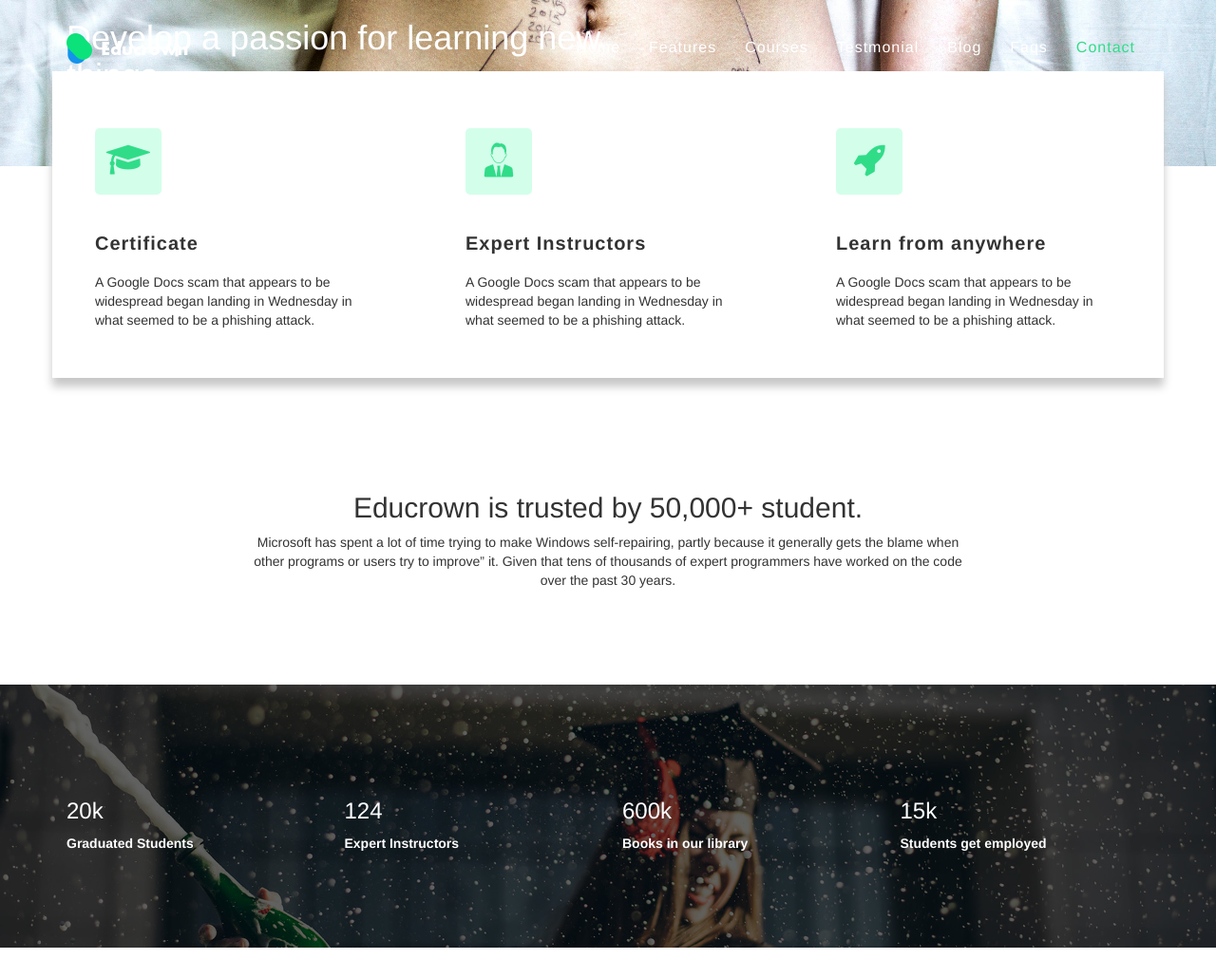
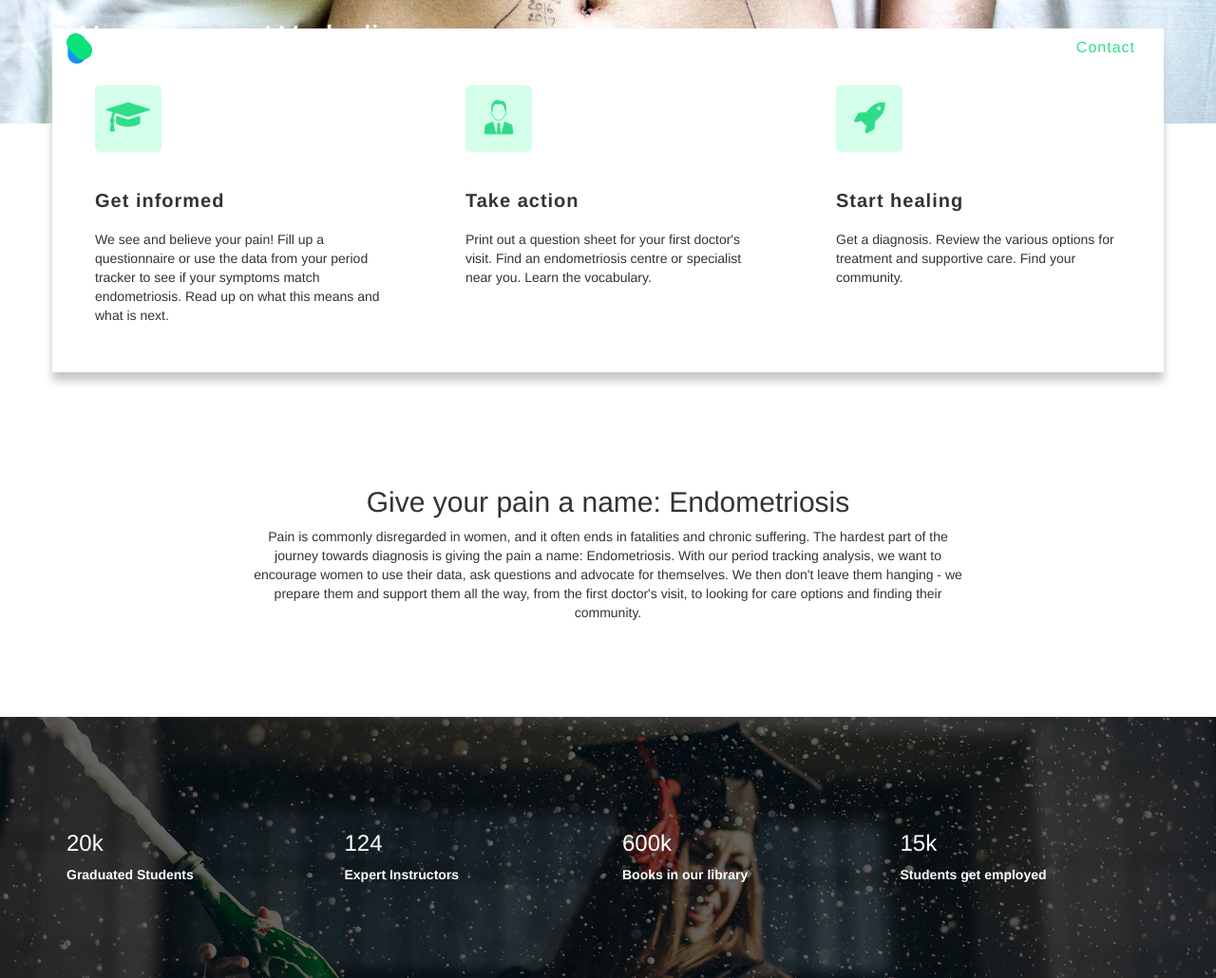
Before and after one commit to kick-back-endo/kick-back-endo-app, a Django app: page / in a window 1280 px wide; the page is wider, and only the part inside the window is pictured. Shown: the top 1030 px of that part at 95% size. Run offline with Django 3.2, Linux system fonts and the light colour scheme; some libraries are stand-ins or nearby versions; some web fonts are replaced.

Commit message:
Add some text

```diff
--- a/endowebsite/webapp/templates/webapp/index.html
+++ b/endowebsite/webapp/templates/webapp/index.html
@@ -90,14 +90,10 @@
                         <div class="row flex-v-center">
                             <div class="col-md-8 col-lg-7 col-sm-12 col-xs-12">
                                 <div class="welcome-text">
-                                    <h1>Develop a passion for learning new things.</h1>
-                                    <p>Was certainty remaining engrossed applauded sir how discovery. Settled opinion how enjoyed greater joy adapted too shy. Now properly surprise expenses.</p>
-                                    <div class="home-button">
-                                        <form action="#">
-                                            <input type="search" name="search" id="search" placeholder="Search Courses">
-                                            <button type="submit"><i class="fa fa-search"></i></button>
-                                        </form>
-                                    </div>
+                                    <h1>We see you. We believe you.</h1>
+                                    <p>Lorem ipsum dolor sit amet, consetetur sadipscing elitr,
+                                    sed diam nonumy eirmod tempor invidunt ut labore et dolore magna aliquyam erat,
+                                    sed diam voluptua. At vero eos et accusam et justo duo dolores et ea rebum.</p>
                                 </div>
                             </div>
                         </div>
@@ -118,8 +114,11 @@
                         <div class="box-icon features-box-icon">
                             <i class="fa fa-graduation-cap"></i>
                         </div>
-                        <h3 class="box-title">Certificate</h3>
-                        <p>A Google Docs scam that appears to be widespread began landing in Wednesday in what seemed to be a phishing attack.</p>
+                        <h3 class="box-title">Get informed</h3>
+                          We see and believe your pain!
+                          Fill up a questionnaire or use the data from your period tracker to see if your symptoms match endometriosis.
+                          Read up on what this means and what is next.
+                        <p></p>
                     </div>
                 </div>
                 <div class="col-md-4 col-lg-4 col-sm-6 col-xs-12">
@@ -127,8 +126,9 @@
                         <div class="box-icon features-box-icon">
                             <i class="icofont icofont-business-man-alt-1"></i>
                         </div>
-                        <h3 class="box-title">Expert Instructors</h3>
-                        <p>A Google Docs scam that appears to be widespread began landing in Wednesday in what seemed to be a phishing attack.</p>
+                        <h3 class="box-title">Take action</h3>
+                          Print out a question sheet for your first doctor's visit. Find an endometriosis centre or specialist near you. Learn the vocabulary.
+                        <p></p>
                     </div>
                 </div>
                 <div class="col-md-4 col-lg-4 col-sm-6 col-xs-12">
@@ -136,8 +136,8 @@
                         <div class="box-icon features-box-icon">
                             <i class="fa fa-rocket"></i>
                         </div>
-                        <h3 class="box-title">Learn from anywhere</h3>
-                        <p>A Google Docs scam that appears to be widespread began landing in Wednesday in what seemed to be a phishing attack.</p>
+                        <h3 class="box-title">Start healing</h3>
+                        <p>Get a diagnosis. Review the various options for treatment and supportive care. Find your community.</p>
                     </div>
                 </div>
                 <div class="col-md-4 col-lg-4 col-sm-6 col-xs-12">
@@ -160,8 +160,10 @@
             <div class="row">
                 <div class="col-md-8 col-lg-8 col-md-offset-2 col-lg-offset-2 col-sm-12 col-xs-12">
                     <div class="text-center wow fadeIn">
-                        <h2 class="xs-font20">Educrown is trusted by 50,000+ student.</h2>
-                        <p>Microsoft has spent a lot of time trying to make Windows self-repairing, partly because it generally gets the blame when other programs or users try to improve” it. Given that tens of thousands of expert programmers have worked on the code over the past 30 years.</p>
+                        <h2 class="xs-font20">Give your pain a name: Endometriosis</h2>
+                        <p>
+                          Pain is commonly disregarded in women, and it often ends in fatalities and chronic suffering. The hardest part of the journey towards diagnosis is giving the pain a name: Endometriosis. With our period tracking analysis, we want to encourage women to use their data, ask questions and advocate for themselves. We then don't leave them hanging - we prepare them and support them all the way, from the first doctor's visit, to looking for care options and finding their community.
+                        </p>
                     </div>
                 </div>
             </div>
```
